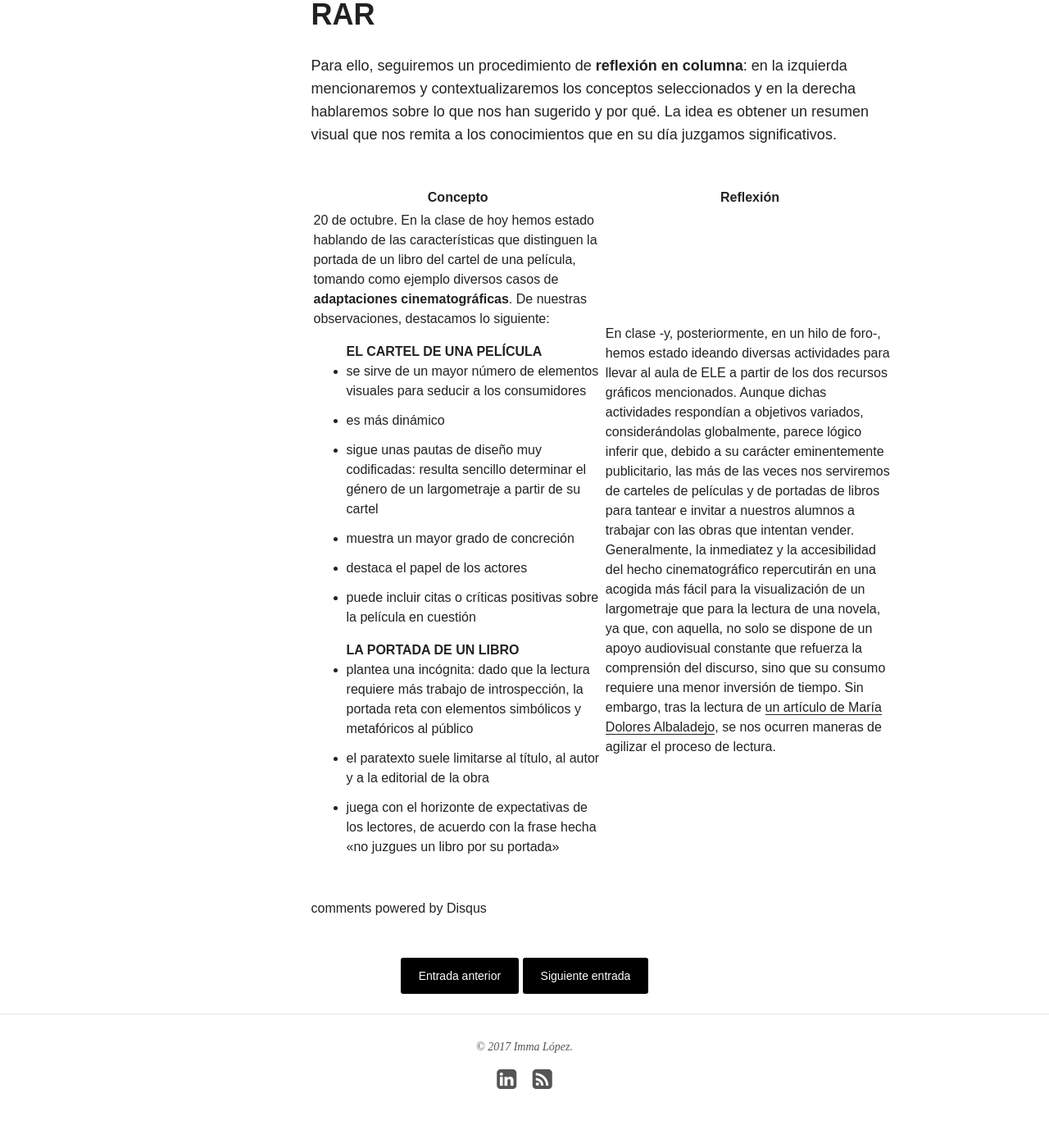
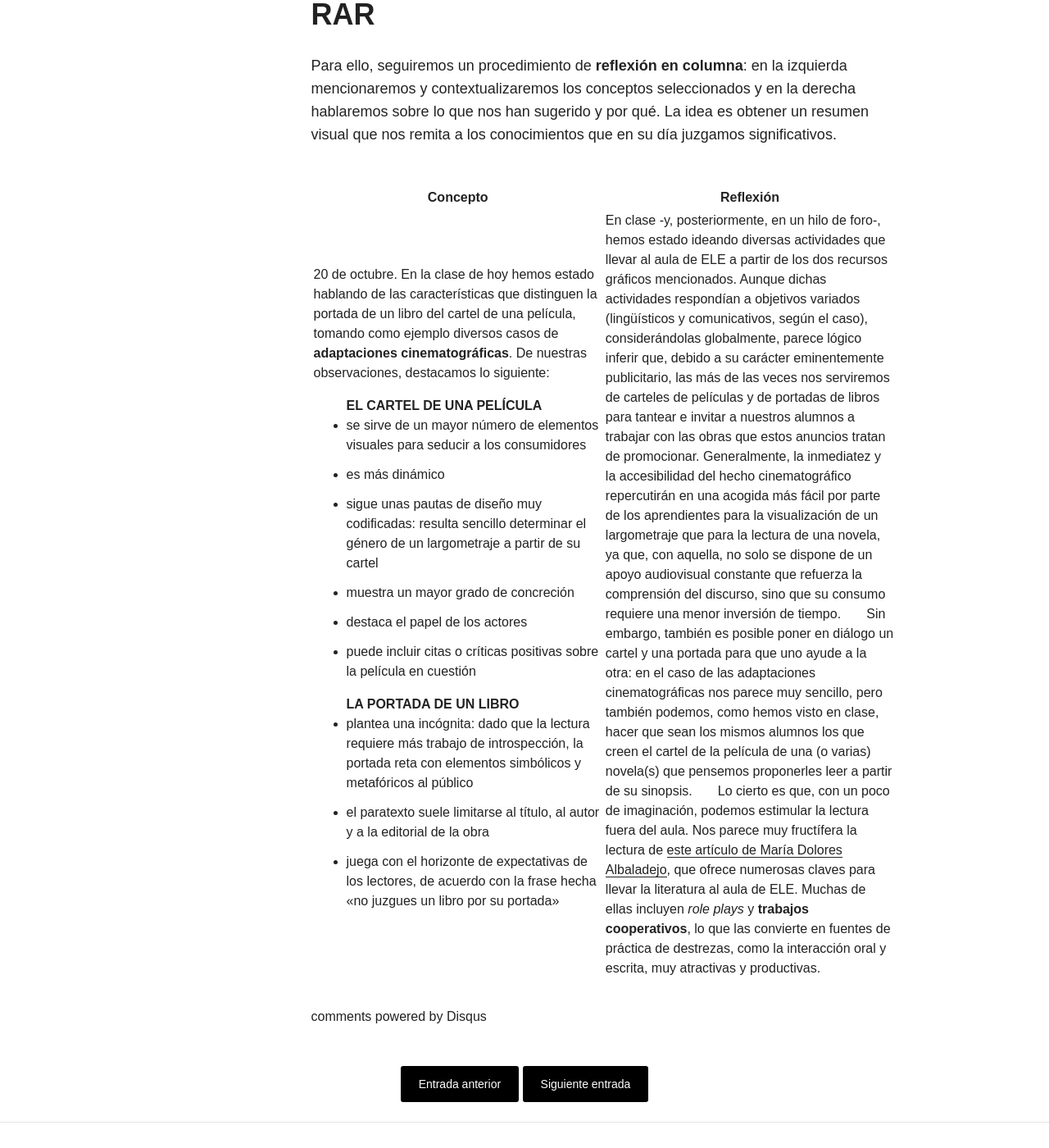
Before and after one commit to immalopez/immalopez.github.io, a Jekyll site: the page built from _posts/blog/2017-10-20-registro-de-aprendizaje-reflexivo.md, in a window 1280 px wide and 1400 px high, scrolled down 819 px. Shown: the whole window at 82% size. Built offline with Jekyll 4.4.1, drawn with Linux system fonts in a browser that asks for light colours; nearby versions of some CDN libraries; comment, search, counter and statistics services are not loaded.

Commit message:
Update 2017-10-20-registro-de-aprendizaje-reflexivo.md

```diff
--- a/_posts/blog/2017-10-20-registro-de-aprendizaje-reflexivo.md
+++ b/_posts/blog/2017-10-20-registro-de-aprendizaje-reflexivo.md
@@ -40,7 +40,10 @@ Para ello, seguiremos un procedimiento de **reflexión en columna**: en la izqui
           <li>juega con el horizonte de expectativas de los lectores, de acuerdo con la frase hecha «no juzgues un libro por su portada»</li>
         </ul>
       </td>
-      <td>En clase -y, posteriormente, en un hilo de foro-, hemos estado ideando diversas actividades para llevar al aula de ELE a partir de los dos recursos gráficos mencionados. Aunque dichas actividades respondían a objetivos variados, considerándolas globalmente, parece lógico inferir que, debido a su carácter eminentemente publicitario, las más de las veces nos serviremos de carteles de películas y de portadas de libros para tantear e invitar a nuestros alumnos a trabajar con las obras que intentan vender. Generalmente, la inmediatez y la accesibilidad del hecho cinematográfico repercutirán en una acogida más fácil para la visualización de un largometraje que para la lectura de una novela, ya que, con aquella, no solo se dispone de un apoyo audiovisual constante que refuerza la comprensión del discurso, sino que su consumo requiere una menor inversión de tiempo. Sin embargo, tras la lectura de <a href="http://marcoele.com/como-llevar-la-literatura-al-aula-de-ele-de-la-teoria-a-la-practica/"><u>un artículo de María Dolores Albaladejo</u></a>, se nos ocurren maneras de agilizar el proceso de lectura.
+      <td>En clase -y, posteriormente, en un hilo de foro-, hemos estado ideando diversas actividades que llevar al aula de ELE a partir de los dos recursos gráficos mencionados. Aunque dichas actividades respondían a objetivos variados (lingüísticos y comunicativos, según el caso), considerándolas globalmente, parece lógico inferir que, debido a su carácter eminentemente publicitario, las más de las veces nos serviremos de carteles de películas y de portadas de libros para tantear e invitar a nuestros alumnos a trabajar con las obras que estos anuncios tratan de promocionar.
+        Generalmente, la inmediatez y la accesibilidad del hecho cinematográfico repercutirán en una acogida más fácil por parte de los aprendientes para la visualización de un largometraje que para la lectura de una novela, ya que, con aquella, no solo se dispone de un apoyo audiovisual constante que refuerza la comprensión del discurso, sino que su consumo requiere una menor inversión de tiempo.
+        Sin embargo, también es posible poner en diálogo un cartel y una portada para que uno ayude a la otra: en el caso de las adaptaciones cinematográficas nos parece muy sencillo, pero también podemos, como hemos visto en clase, hacer que sean los mismos alumnos los que creen el cartel de la película de una (o varias) novela(s) que pensemos proponerles leer a partir de su sinopsis.
+        Lo cierto es que, con un poco de imaginación, podemos estimular la lectura fuera del aula. Nos parece muy fructífera la lectura de <a href="http://marcoele.com/como-llevar-la-literatura-al-aula-de-ele-de-la-teoria-a-la-practica/"><u>este artículo de María Dolores Albaladejo</u></a>, que ofrece numerosas claves para llevar la literatura al aula de ELE. Muchas de ellas incluyen <i>role plays</i> y <strong>trabajos cooperativos</strong>, lo que las convierte en fuentes de práctica de destrezas, como la interacción oral y escrita, muy atractivas y productivas.
       </td>
     </tr>
   </tbody>
```
